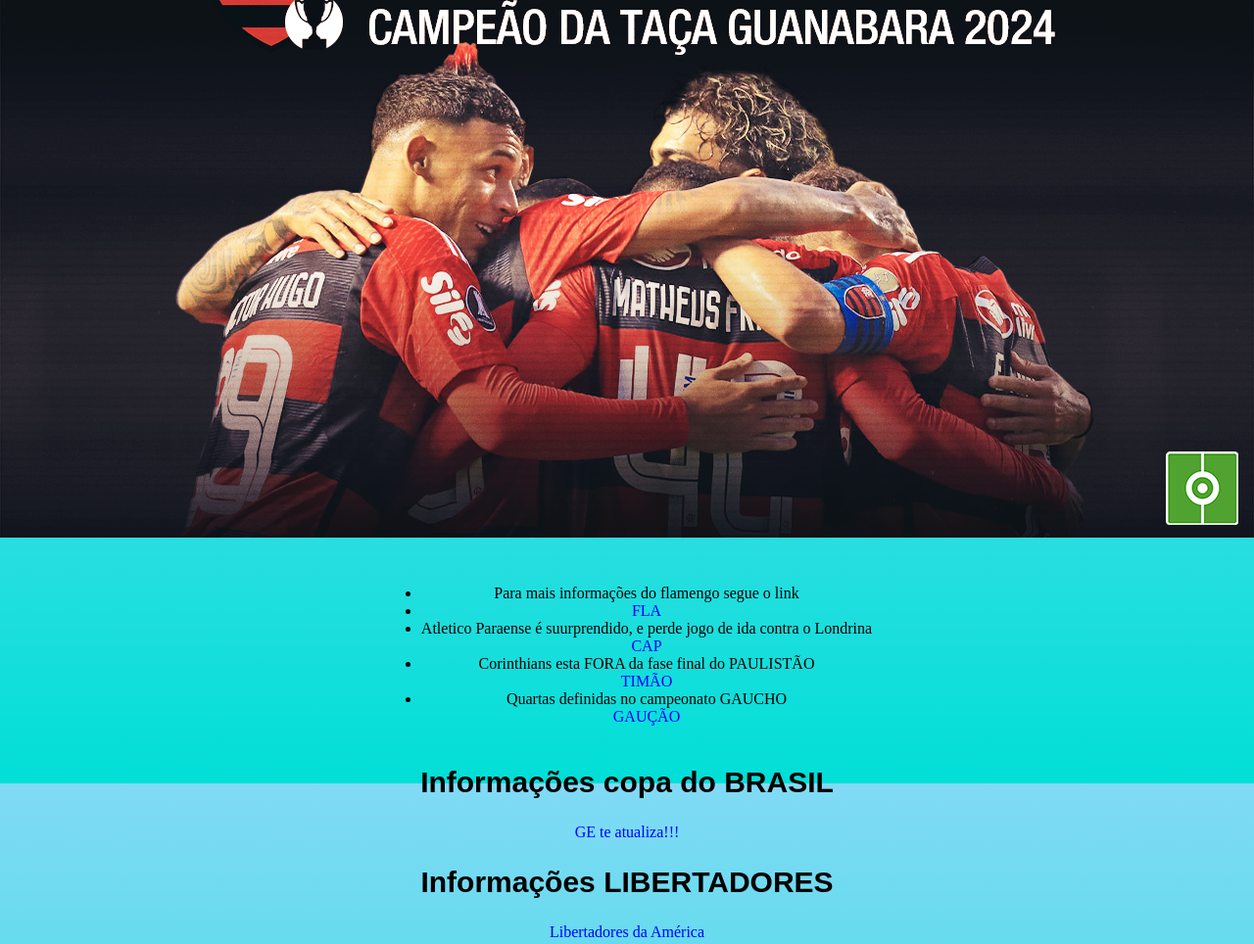
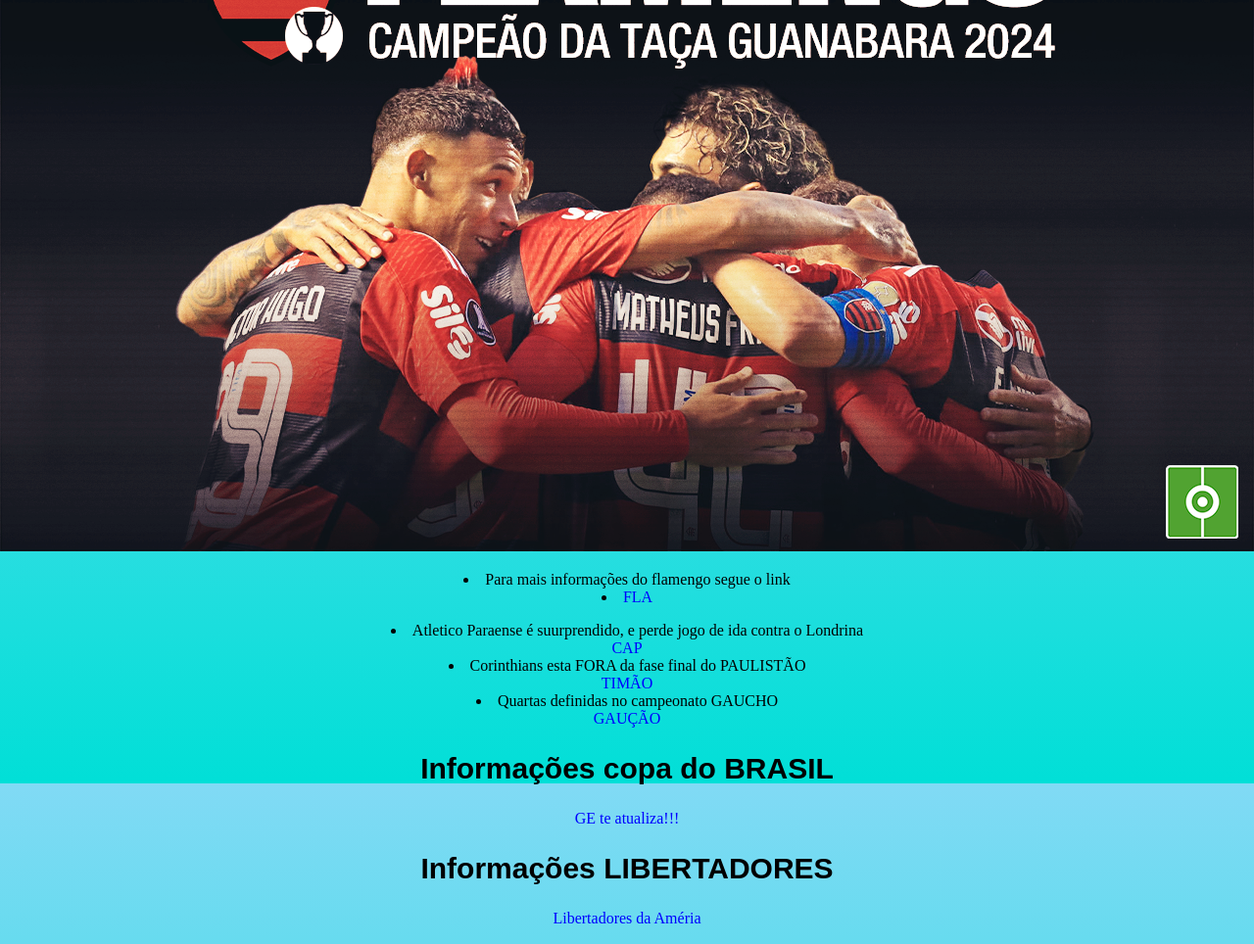
Before and after one commit to ValerioIgor0/Site2024, a plain HTML site: page index.html in a window 1280 px wide. Shown: the top 964 px of the page at 98% size. Drawn offline with Linux system fonts and the light colour scheme.

Commit message:
Update index.html

```diff
--- a/index.html
+++ b/index.html
@@ -1,20 +1,22 @@
 <!DOCTYPE html>
 <html>
 <head>
+
     <style>
 body {
+    background: linear-gradient(to bottom, #cor1, #cor2);
     text-align: center; /* Centraliza todos os textos e imagens */
 }
 
  body {
             background: linear-gradient(to bottom, #81DAF5, #01DFD7);
-            margin: 0; /* Remove a margem padrão do corpo do documento */
-            padding: 0; /* Remove o preenchimento padrão do corpo do documento */
-            height: 100vh; /* Define a altura da página como 100% da altura da viewport */
-            display: flex; /* Usa flexbox para centralizar verticalmente o conteúdo */
-            justify-content: center; /* Centraliza o conteúdo horizontalmente */
-            align-items: center; /* Centraliza o conteúdo verticalmente */
-            flex-direction: column; /* Alinha os itens em uma coluna */
+            margin: 0;
+            padding: 0;
+            height: 100vh;
+            display: flex;
+            justify-content: center;
+            align-items: center;
+            flex-direction: column;
         }
 
 h1, h2 {
@@ -23,6 +25,7 @@
     font-family: 'Nome da fonte', sans-serif; /* Escolha o estilo de fonte desejado */
 }
 
+
 a {
     color: blue; /* Define a cor do link como azul */
     text-decoration: none; /* Remove a linha sublinhada nos links */
@@ -30,35 +33,41 @@
     </style>
 </head>
 <body>
+    <class id="degradado">
     <h1> Fases finais dos principais campeonatos estaduais!!! </h1>
 
     <p> Flamengo campeão da taça GUANABARA com campanha invicta</p>
 
     <img src="flamengo--campeao-da-taca-guanabara-2024--besoccer.png" alt="Flamengo campeao">
     <p></p>
-    <ul>
     <li> Para mais informações do flamengo segue o link<li>
         <a href="https://github.com/ValerioIgor0/Site2024/commit/0afca1b8a03e3f630eb4dad079167b8ad32a056c" target="_blank" > FLA</a>
-        </li>
+        <p></p>
+        <p></p>
         <li>Atletico Paraense é suurprendido, e perde jogo de ida contra o Londrina</li>
         <a href="https://www.bemparana.com.br/esportes/atletico-paranaense/athletico-perde-para-o-londrina-e-ve-cair-maior-invencibilidade-da-historia/" target="_blank"> CAP</a>
+
         <li>Corinthians esta FORA da fase final do PAULISTÃO</li>
         <a href="https://ge.globo.com/futebol/times/corinthians/noticia/2024/03/02/corinthians-e-eliminado-na-fase-de-grupos-do-campeonato-paulista.ghtml" target="_blank"> TIMÃO</a>
+
         <li> Quartas definidas no campeonato GAUCHO</li>
         <a href="https://fgf.com.br/noticia/fgf-divulga-as-datas-e-horarios-dos-confrontos-das-quartas-de-final-do-gauchao-ipiranga-2024" target="_blank">GAUÇÃO</a>
-    </ul>
 
+    </ol>
+    </ol>
     <h2> Informações copa do BRASIL</h2>
     <a href="https://ge.globo.com/futebol/copa-do-brasil/" target="_blank"> GE te atualiza!!!</a>
 
     <h2> Informações LIBERTADORES</h2>
-    <a href="https://ge.globo.com/futebol/libertadores/" target="_blank">Libertadores da América</a>
+    <a href="https://ge.globo.com/futebol/libertadores/" target="_blank">Libertadores da Améria</a>
 
+    </a>
      <h2> POR HOJE É ISSO</h2>
 
     <p>Direitos de informações: <span style="background-color: rgb(0, 241, 40);">GE e BEM PARANÁ </span></p>
+    </class>
 </body>
-</html>
+
 
 
 </body>
```
Lines whose indentation alone changed are shown as unchanged.
